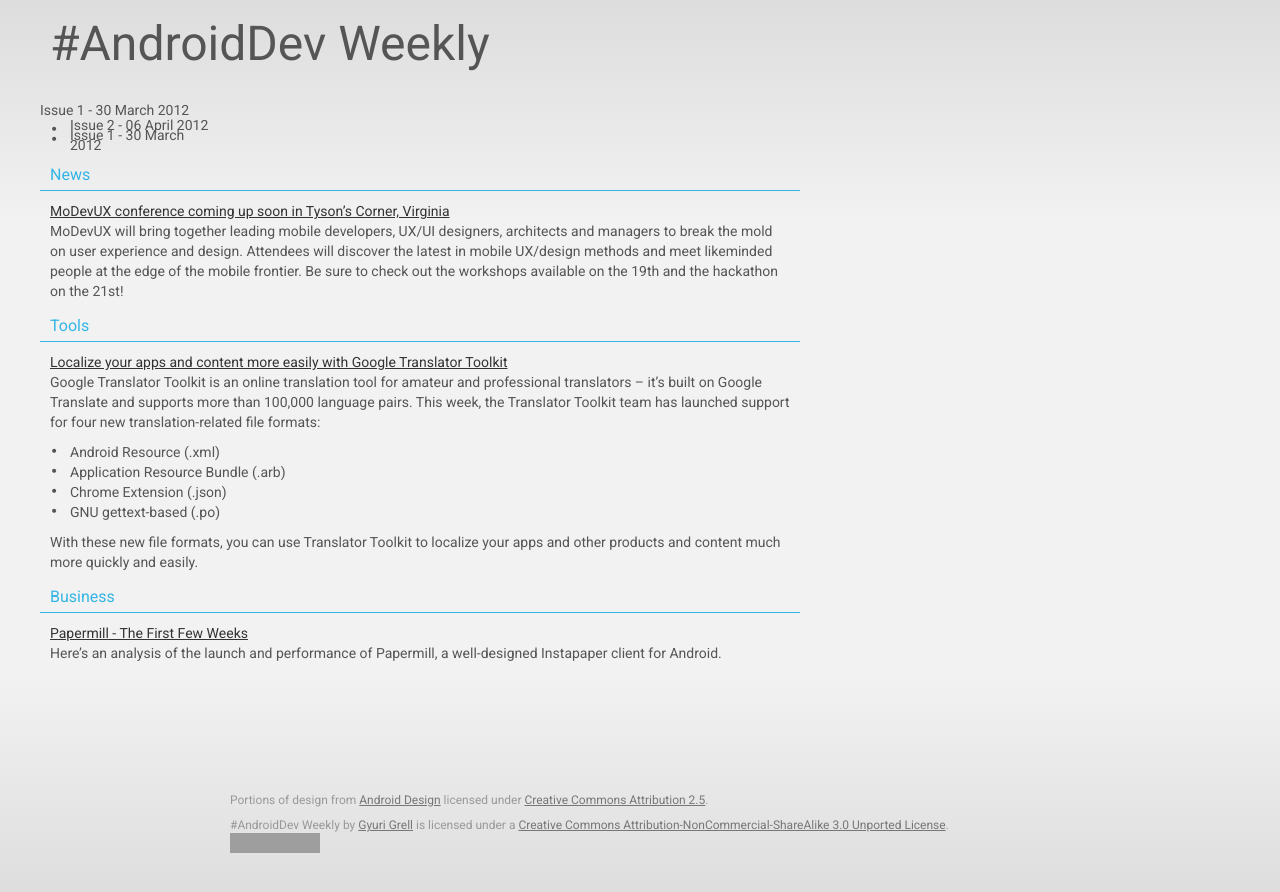
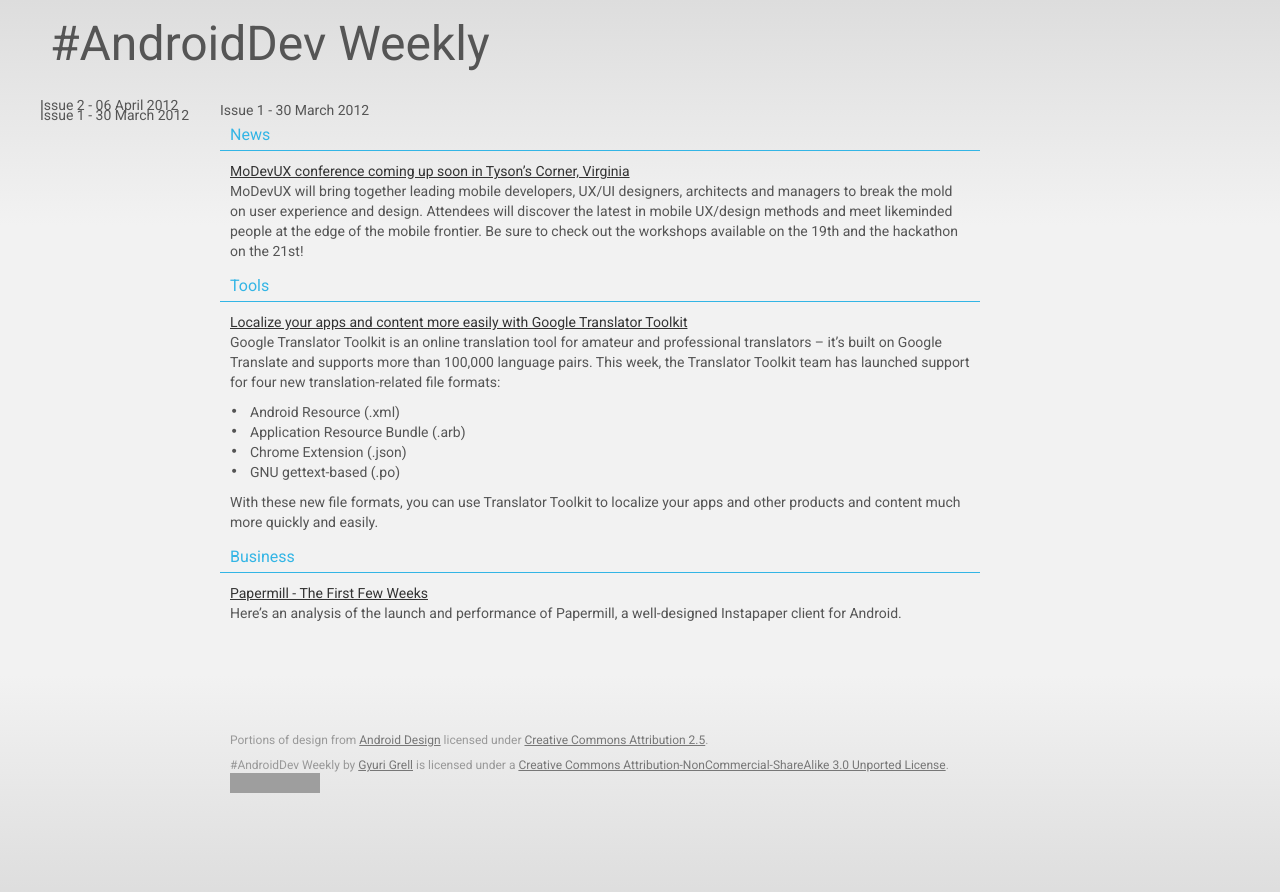
Before and after one commit to ggrell/androiddevweekly, a Jekyll site: the page built from _posts/2012-03-30-Issue-1.md, in a window 1280 px wide. Shown: the top 892 px of the page. Built offline with Jekyll 4.4.1, drawn with Linux system fonts in a browser that asks for light colours; grey boxes are pictures that could not be loaded.

Commit message:
Changed page/template structure

```diff
--- a/_layouts/default.html
+++ b/_layouts/default.html
@@ -14,14 +14,12 @@
 <body>
 
 <div id="page-container">
-  <div id="page-header">
+  <div id="page-header" itemscop itemtype="http://schema.org/WPHeader">
     <a href="http://androiddevweekly.com">#AndroidDev Weekly</a>
   </div>
 
   <div id="main-row">
-	  <div id="content">
 	  {{ content }}
-	  </div>
   </div>
 
   <div id="page-footer">
--- a/_layouts/post.html
+++ b/_layouts/post.html
@@ -2,18 +2,16 @@
 layout: default
 ---
 
-<div id="main-row">
-<h1>{{ page.title }}</h1>
 <div id="nav-container">
-		<ul id="nav">
+	<ul id="nav" class itemscope itemtype="http://schema.org/SiteNavigationElement">
 	{% for post in site.posts %}
 	  <li><a href="{{ post.url }}">{{ post.title }}</a></li>
 	{% endfor %}
 	</ul>
 </div>
 <div id="content">
+	<h1>{{ page.title }}</h1>
 	<div id="post">
 	{{ content }}
 	</div>
 </div>
-</div>
--- a/archive.html
+++ b/archive.html
@@ -3,6 +3,7 @@
 title: #AndroidDev Weekly Archives
 ---
 
+<div id="content">
 <h2>Archives</h2>
 <div class="layout-content-row">
 <div class="layout-content-col span-12">
@@ -13,3 +14,4 @@
 </ul>
 </div>
 </div>
+</div>
--- a/index.html
+++ b/index.html
@@ -2,7 +2,7 @@
 layout: default
 title: #AndroidDev Weekly
 ---
-
+<div id="content">
 <div class="layout-content-row">
   <div class="layout-content-col span-12">
     <img src="/images/iconography_launcher_example2.png">
@@ -42,3 +42,4 @@
 </div>
     <div class="vspace size-2">&nbsp;</div>
 </div>
+</div>
```
Lines whose indentation alone changed are shown as unchanged.
